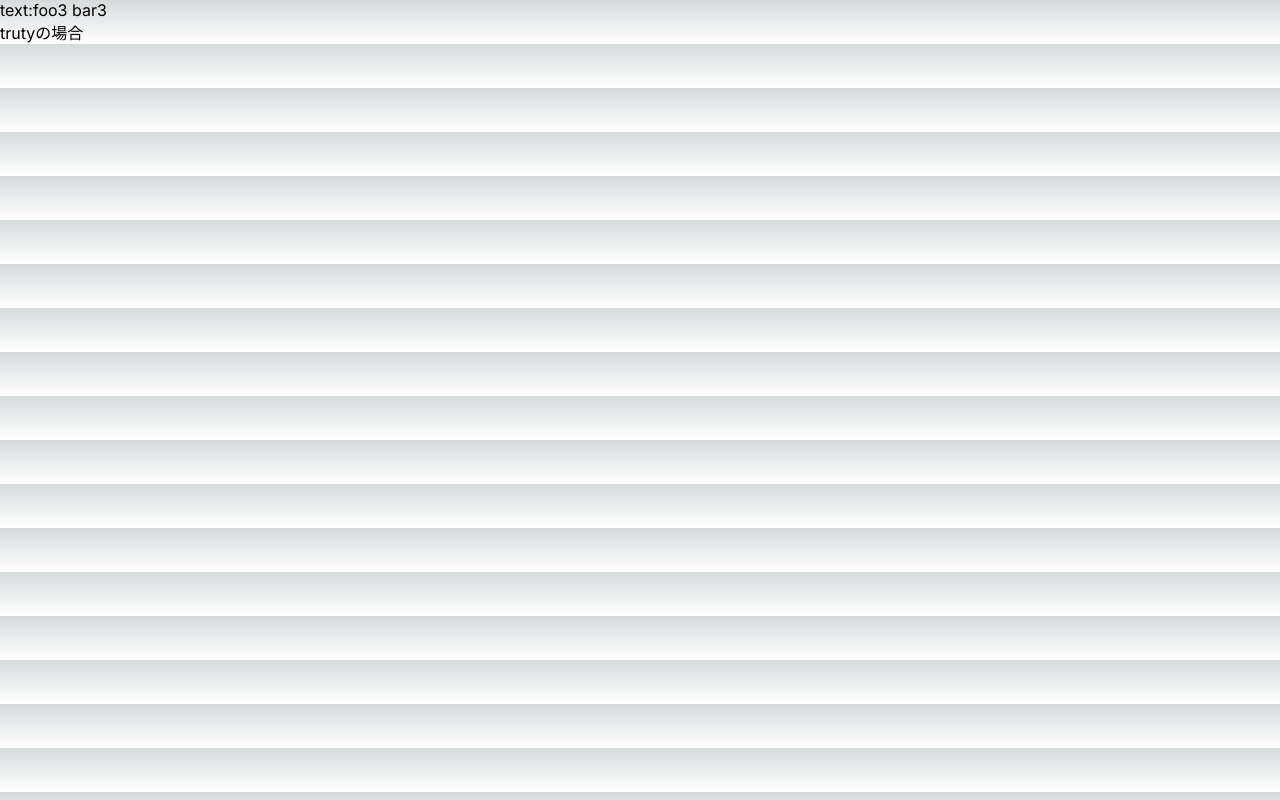
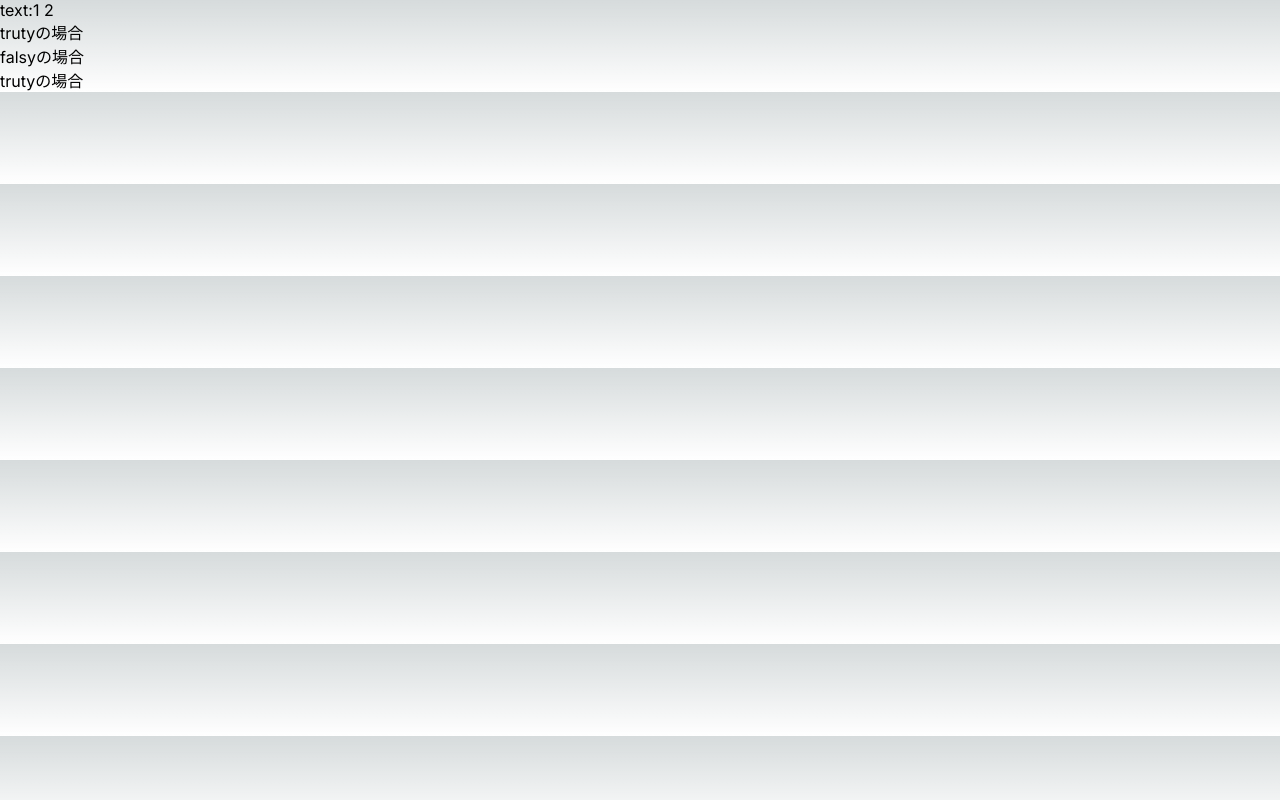
Before and after one commit to tomoaoihana/qint-react-app, a Next.js app: page / in a window 1280 px wide. Built offline with nearby package versions, Linux system fonts and the light colour scheme.

Commit message:
分割代入について

```diff
--- a/app/page.js
+++ b/app/page.js
@@ -1,15 +1,28 @@
+"use client";
+
+import { useState } from "react";
 import styles from "./page.module.css";
 
-function Foo() {
-  //...
-}
+// function Foo() {
+//   //...
+// }
 
-const Bar = () => {};
+// const Bar = () => {};
+
+//分割代入オブジェクト
+const obj = { foo: 1, bar: 2, baz: 3 };
+const { foo, bar, baz } = obj;
+
+// const array = ["foo", "bar", "baz"];
+// const [foo, bar, baz] = array;
 
 export default function Home() {
-  const foo = "foo3";
-  const bar = "bar3";
+  // const foo = "foo3";
+  // const bar = "bar3";
   const condition = true;
+
+  //useStateは分割代入で使うことが多い
+  const [text, setText] = useState("");
 
   return (
     <div className={styles.container}>
@@ -17,6 +30,13 @@ export default function Home() {
       <p>{`text:${foo}  ${bar}`}</p>
       {/* 三項演算子 */}
       <div>{condition ? "trutyの場合" : "falsyの場合"}</div>
+      {/* ここはfalse */}
+      <div>{0 ? "trutyの場合" : "falsyの場合"}</div>
+      {/* こうやって書く人もいます。でも右辺が0の時、０が出ちゃう。。。falseのときに右辺が適応される */}
+      <div>{true && "trutyの場合"}</div>
+
+      {/* 分割代入 */}
+      <div>{text}</div>
     </div>
   );
 }
```
